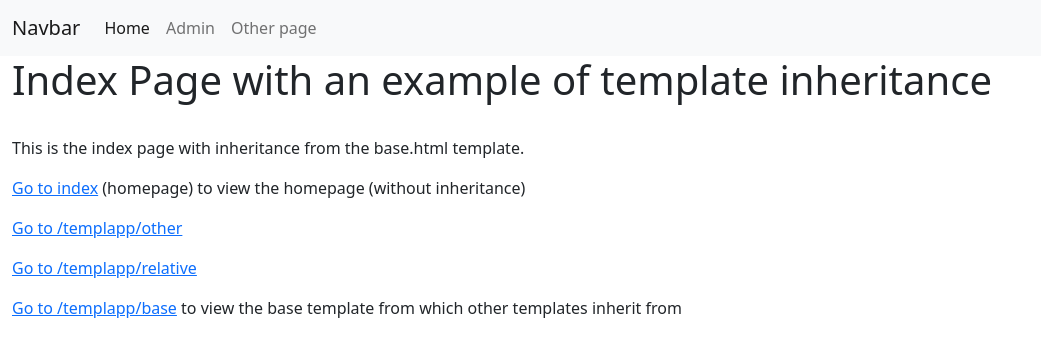
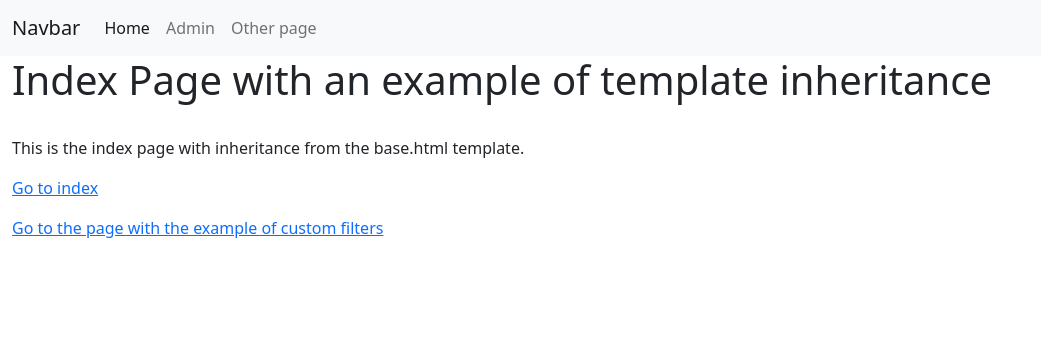
Before and after one commit to elibattistoni/django-deployment-exercise, a Django app: page / in a window 1280 px wide. Shown: the top 357 px of the page, without its empty margins (0-1041 px from the left). Run offline with Django 4.2, Linux system fonts and the light colour scheme.

Commit message:
Fix names of urls.

```diff
--- a/templproject/templates/templapp/index.html
+++ b/templproject/templates/templapp/index.html
@@ -7,8 +7,6 @@
 <h1>Index Page with an example of template inheritance</h1>
 <br>
 <p>This is the index page with inheritance from the base.html template.</p>
-<p><a href="{% url 'index' %}">Go to index</a> (homepage) to view the homepage (without inheritance)</p>
-<p><a href="{% url 'templapp:other' %}">Go to /templapp/other</a></p>
-<p><a href="{% url 'templapp:relative' %}">Go to /templapp/relative</a></p>
-<p><a href="{% url 'templapp:base' %}">Go to /templapp/base</a> to view the base template from which other templates inherit from</p>
+<p><a href="{% url 'index' %}">Go to index</a></p>
+<p><a href="{% url 'templapp:filter_example' %}">Go to the page with the example of custom filters</a></p>
 {% endblock %}
```
